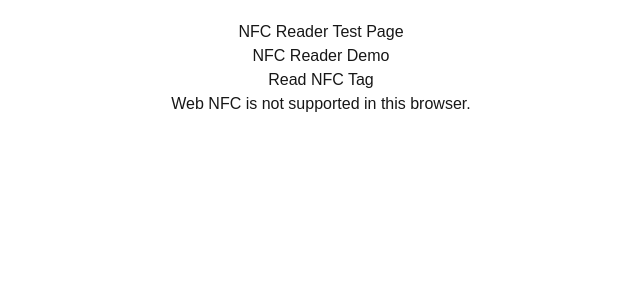
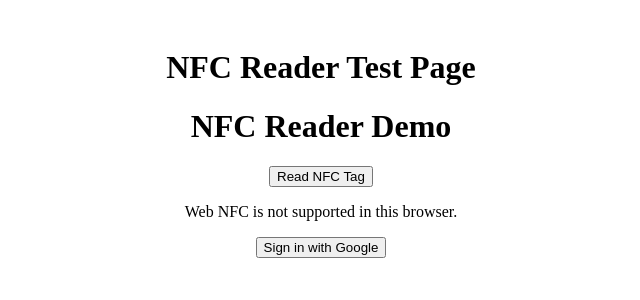
Before and after one commit to albertoZurini/ETHRome24, a Next.js app: page / in a window 1280 px wide. Shown: the top 300 px of the page, without its empty margins (319-959 px from the left). Built offline with nearby package versions, Linux system fonts and the light colour scheme; no server answers.

Commit message:
feat: added Google SignIn

```diff
--- a/package.json
+++ b/package.json
@@ -11,6 +11,7 @@
   "dependencies": {
     "ndef": "^0.2.0",
     "next": "14.2.14",
+    "next-auth": "^4.24.8",
     "react": "^18",
     "react-dom": "^18"
   },
--- /dev/null
+++ b/src/api/auth/[...nextauth].ts
@@ -0,0 +1,11 @@
+import NextAuth from "next-auth";
+import GoogleProvider from "next-auth/providers/google";
+
+export default NextAuth({
+  providers: [
+    GoogleProvider({
+      clientId: process.env.GOOGLE_CLIENT_ID as string,
+      clientSecret: process.env.GOOGLE_CLIENT_SECRET as string,
+    }),
+  ],
+});
--- /dev/null
+++ b/src/app/components/OAuthButton.tsx
@@ -0,0 +1,41 @@
+"use client"
+
+import { signIn, signOut, useSession } from "next-auth/react";
+import React from "react";
+
+const LoginButton: React.FC = () => {
+  const { data: session } = useSession();
+
+  const handleSignIn = () => {
+    signIn("google");
+  };
+
+  const handleSignOut = () => {
+    signOut();
+  };
+
+  return (
+    <div>
+      {!session ? (
+        <button
+          onClick={handleSignIn}
+          className="bg-blue-500 text-white px-4 py-2 rounded"
+        >
+          Sign in with Google
+        </button>
+      ) : (
+        <div>
+          <p>Welcome, {session.user?.name}</p>
+          <button
+            onClick={handleSignOut}
+            className="bg-red-500 text-white px-4 py-2 rounded"
+          >
+            Sign Out
+          </button>
+        </div>
+      )}
+    </div>
+  );
+};
+
+export default LoginButton;
--- /dev/null
+++ b/src/app/components/SessionProviderWrapper.tsx
@@ -0,0 +1,13 @@
+"use client";
+
+import { SessionProvider } from "next-auth/react";
+import { ReactNode } from "react";
+
+interface Props {
+  children: ReactNode;
+  session: any;  // You can type this as `Session | null` if you prefer
+}
+
+export default function SessionProviderWrapper({ children, session }: Props) {
+  return <SessionProvider session={session}>{children}</SessionProvider>;
+}
--- a/src/app/layout.tsx
+++ b/src/app/layout.tsx
@@ -1,34 +1,22 @@
-import type { Metadata } from "next";
-import localFont from "next/font/local";
-import "./globals.css";
+import { ReactNode } from "react";
+import { getServerSession } from "next-auth";
+import NextAuth from "../api/auth/[...nextauth]";
+import SessionProviderWrapper from "../app/components/SessionProviderWrapper";
+interface LayoutProps {
+  children: ReactNode;
+}
 
-const geistSans = localFont({
-  src: "./fonts/GeistVF.woff",
-  variable: "--font-geist-sans",
-  weight: "100 900",
-});
-const geistMono = localFont({
-  src: "./fonts/GeistMonoVF.woff",
-  variable: "--font-geist-mono",
-  weight: "100 900",
-});
+export default async function RootLayout({ children }: LayoutProps) {
+  // Fetch the session data on the server
+  const session = await getServerSession(NextAuth);
 
-export const metadata: Metadata = {
-  title: "Create Next App",
-  description: "Generated by create next app",
-};
-
-export default function RootLayout({
-  children,
-}: Readonly<{
-  children: React.ReactNode;
-}>) {
   return (
     <html lang="en">
-      <body
-        className={`${geistSans.variable} ${geistMono.variable} antialiased`}
-      >
-        {children}
+      <body>
+        {/* Use the client component to wrap the session provider */}
+        <SessionProviderWrapper session={session}>
+          {children}
+        </SessionProviderWrapper>
       </body>
     </html>
   );
--- a/src/app/page.tsx
+++ b/src/app/page.tsx
@@ -1,5 +1,8 @@
 import Head from "next/head";
 import NfcReader from "./components/NFCReader";
+import LoginButton from "./components/OAuthButton";
+import { GetServerSideProps } from "next";
+import { getSession } from "next-auth/react";
 
 export default function Home() {
   return (
@@ -11,6 +14,7 @@ export default function Home() {
       <main style={{ padding: '20px', textAlign: 'center' }}>
         <h1>NFC Reader Test Page</h1>
         <NfcReader />
+        <LoginButton />
       </main>
     </div>
   );
```
Also changed, not shown: 2 other files (tests, documents, lock files or other folders).
